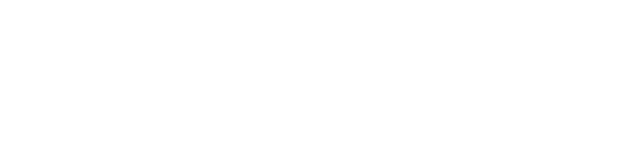
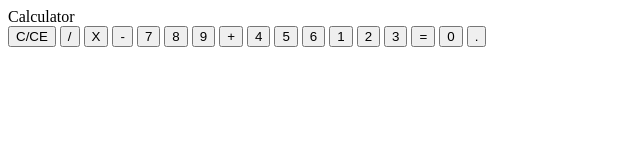
Before and after one commit to sergio-1099/calculator, a plain HTML site: page index.html in a window 1280 px wide. Shown: the whole page, without its empty margins (0-640 px from the left). Drawn offline with Linux system fonts and the light colour scheme.

Commit message:
Add calculator buttons in nested divs for styling
Chose to nest them as CSS grid will be used for the calculator layout.
Will be able to position buttons much easier than with flexbox.

```diff
--- a/index.html
+++ b/index.html
@@ -9,6 +9,37 @@
     </head>
 
     <body>
+        <div class="header">
+            <div class="title">Calculator</div>
+        </div>
+
+        <div class="calculator-container">
+
+            <div class="calc-screen"></div>
+
+            <div class="button-container">
+
+                <button class="calc-clear button">C/CE</button>
+                <button class="calc-divide button">/</button>
+                <button class="calc-multiply button">X</button>
+                <button class="calc-subtract button">-</button>
+                <button class="calc-7 button">7</button>
+                <button class="calc-8 button">8</button>
+                <button class="calc-9 button">9</button>
+                <button class="calc-add button">+</button>
+                <button class="calc-4 button">4</button>
+                <button class="calc-5 button">5</button>
+                <button class="calc-6 button">6</button>
+                <button class="calc-1 button">1</button>
+                <button class="calc-2 button">2</button>
+                <button class="calc-3 button">3</button>
+                <button class="calc-equals button">=</button>
+                <button class="calc-0 button">0</button>
+                <button class="calc-decimal button">.</button>
+
+            </div>
+
+        </div>
 
     </body>
 
```
